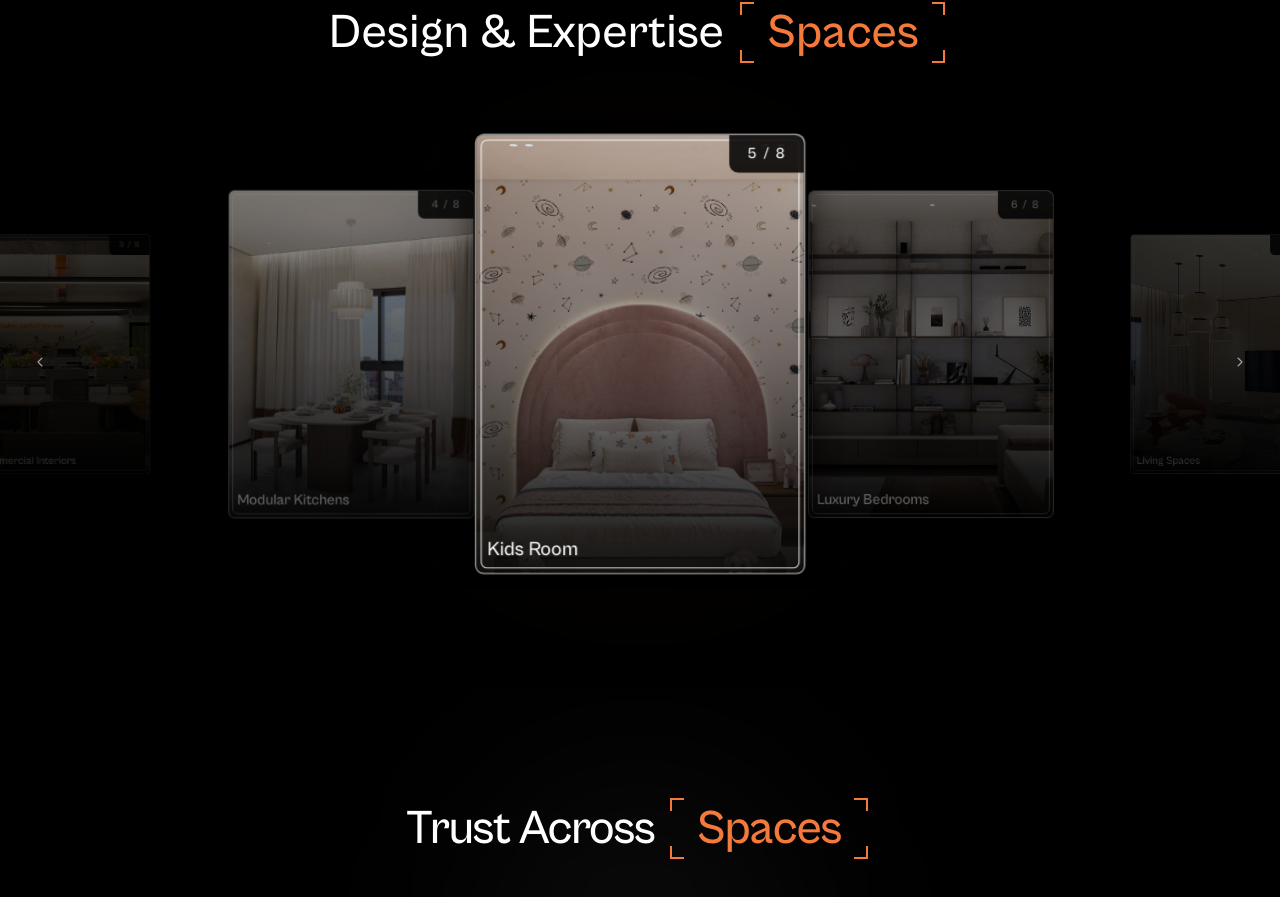
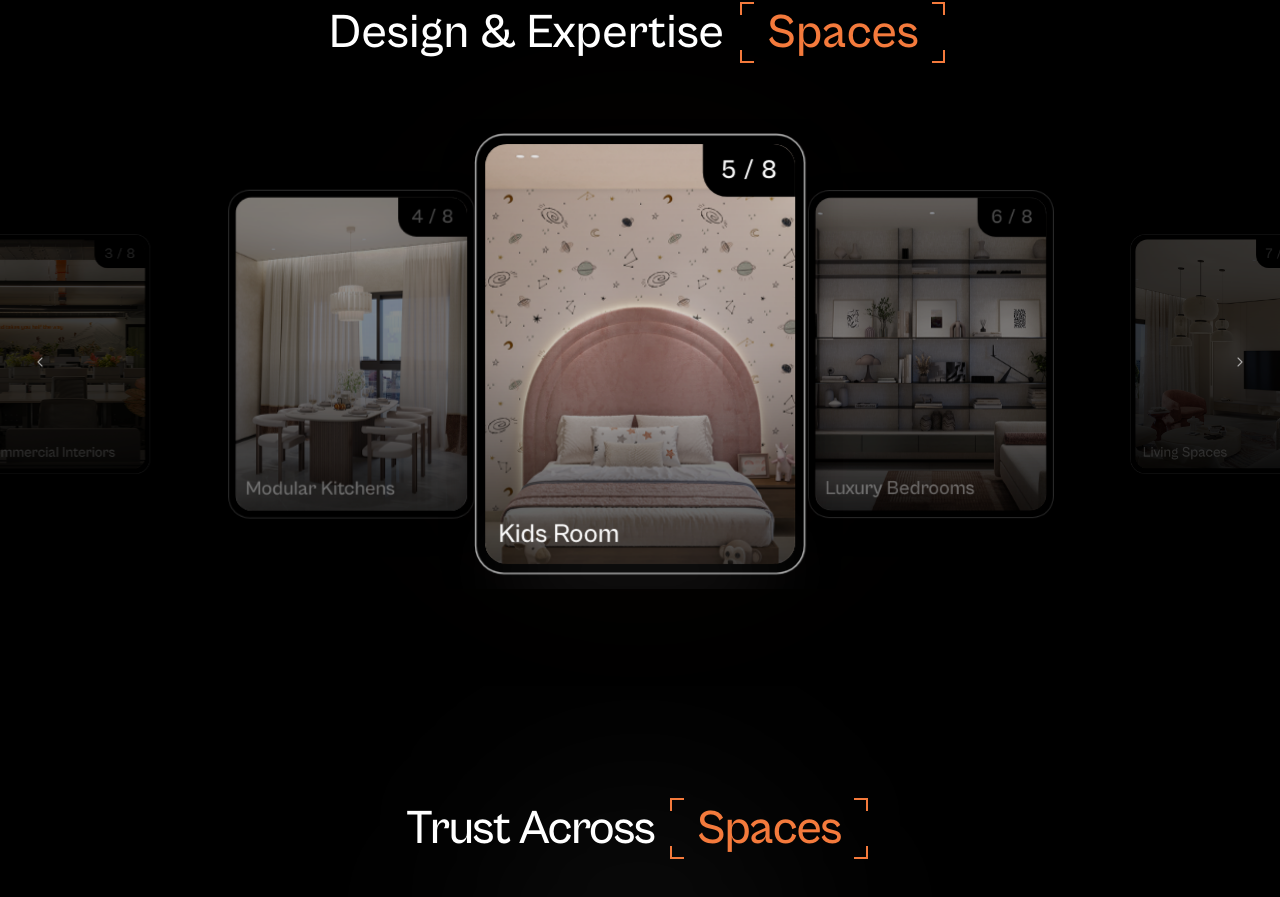
Before and after one commit to ayatiworkstechnologies/space_palete, a Next.js app: page / in a window 1280 px wide. Shown: the part 1418-2315 px from the top of the page. Built offline with nearby package versions, Linux system fonts and the light colour scheme.

Commit message:
25/5/2026 update home 7

```diff
--- a/components/home/ExpertiseSection.jsx
+++ b/components/home/ExpertiseSection.jsx
@@ -140,10 +140,10 @@ export default function ExpertiseSection() {
                 <article
                   key={item.id}
                   onClick={() => setActiveIndex(index)}
-                  className={`absolute h-[280px] w-[clamp(180px,50vw,230px)] cursor-pointer overflow-hidden rounded-lg border bg-[#090909] shadow-[0_12px_32px_rgba(0,0,0,0.72)] transition-all duration-1000 ease-[cubic-bezier(0.22,1,0.36,1)] before:pointer-events-none before:absolute before:inset-1 before:z-10 before:rounded-md before:border before:border-white/20 before:content-[''] after:absolute after:inset-x-3 after:-bottom-3 after:h-8 after:rounded-full after:bg-white/15 after:opacity-0 after:blur-2xl after:transition-opacity after:duration-700 hover:before:border-white/40 sm:h-[340px] sm:w-[clamp(220px,29vw,285px)] md:h-[380px] md:w-[285px] lg:h-[400px] lg:w-[300px] ${
+                  className={`absolute h-[280px] w-[clamp(180px,50vw,230px)] cursor-pointer rounded-[26px] border bg-black p-2 shadow-[0_12px_32px_rgba(0,0,0,0.72)] transition-all duration-1000 ease-[cubic-bezier(0.22,1,0.36,1)] after:absolute after:inset-x-7 after:-bottom-4 after:h-9 after:rounded-full after:bg-white/15 after:opacity-0 after:blur-2xl after:transition-opacity after:duration-700 sm:h-[340px] sm:w-[clamp(220px,29vw,285px)] md:h-[380px] md:w-[285px] lg:h-[400px] lg:w-[300px] ${
                     isActive
-                      ? "z-30 border-white/85 shadow-[0_0_0_1px_rgba(255,255,255,0.34),0_22px_55px_rgba(0,0,0,0.9)] before:border-white/85 after:opacity-100"
-                      : "z-10 border-white/25"
+                      ? "z-30 border-white shadow-[0_0_0_1px_rgba(255,255,255,0.18),0_22px_55px_rgba(0,0,0,0.9)] after:opacity-100"
+                      : "z-10 border-white/30"
                   } ${getOpacityClass(position, isActive)} ${
                     Math.abs(position) === 1 ? "z-20" : ""
                   } ${!isVisible ? "pointer-events-none opacity-0" : ""}`}
@@ -156,7 +156,7 @@ export default function ExpertiseSection() {
                   >
                   {/* Number */}
                   <div
-                    className={`absolute right-0 top-0 z-20 rounded-bl-lg rounded-tr-lg bg-black/85 px-4 py-2.5 text-sm font-semibold leading-none tracking-widest transition-colors duration-700 ${
+                    className={`absolute right-2 top-2 z-30 rounded-bl-[22px] rounded-tr-[20px] bg-black px-4 py-3 text-xl font-bold leading-none tracking-wide transition-colors duration-700 md:text-2xl ${
                       isActive ? "text-white" : "text-white/45"
                     }`}
                   >
@@ -164,25 +164,25 @@ export default function ExpertiseSection() {
                   </div>
 
                   {/* Image */}
-                  <div className="relative h-full w-full overflow-hidden rounded-md">
+                  <div className="relative h-full w-full overflow-hidden rounded-[20px]">
                     <img
                       src={item.image}
                       alt={item.title}
                       className="h-full w-full object-cover transition duration-700 hover:scale-105"
                     />
 
-                    <div className="absolute inset-0 bg-gradient-to-t from-black/95 via-black/45 to-black/10" />
-                  </div>
+                    <div className="absolute inset-0 bg-gradient-to-t from-black/75 via-black/20 to-black/5" />
 
                     {/* Title */}
-                  <div className="absolute bottom-0 left-0 z-20 w-full px-2.5 pb-2.5">
+                    <div className="absolute bottom-0 left-0 z-20 w-full px-3 pb-3">
                       <h3
-                      className={`text-sm font-semibold leading-tight transition-colors duration-700 md:text-lg ${
+                        className={`text-lg font-bold leading-tight transition-colors duration-700 md:text-2xl ${
                           isActive ? "text-white" : "text-white/60"
                         }`}
                       >
                         {item.title}
                       </h3>
+                    </div>
                   </div>
                 </article>
               );
```
Lines whose indentation alone changed are shown as unchanged.
